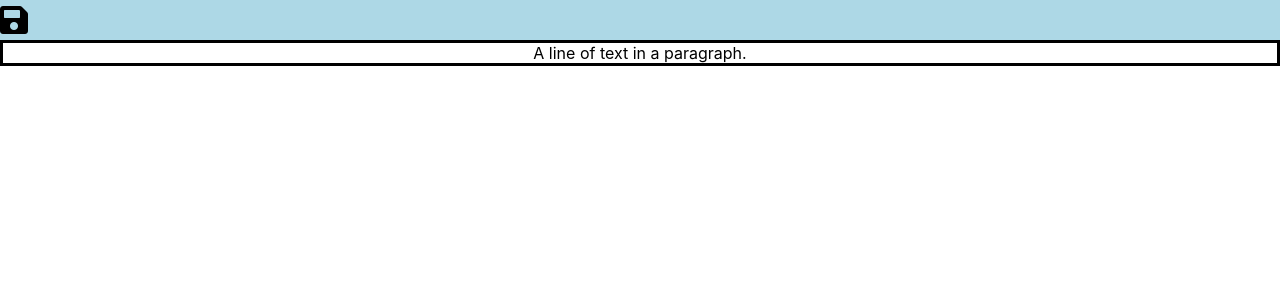
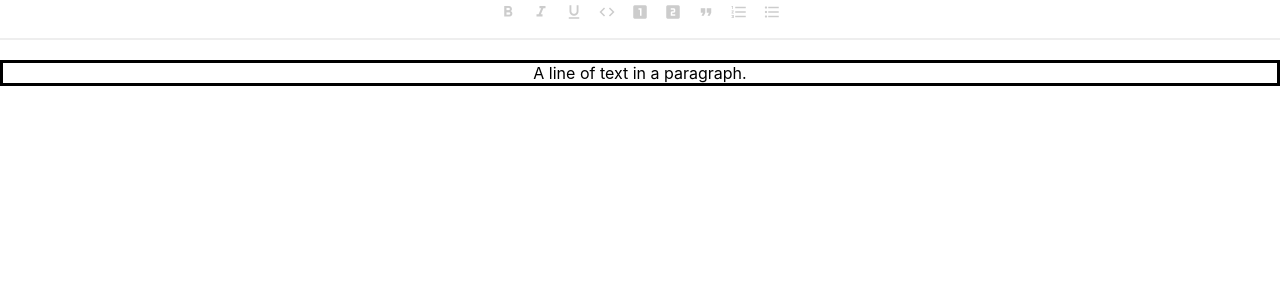
Before and after one commit to chrissayon/GitBlog, a React (Create React App) app: page /Editor in a window 1280 px wide. Shown: the top 300 px of the page. Built offline with nearby package versions, Linux system fonts and the light colour scheme; the HTML template or start-up script is replaced by a standard one.

Commit message:
main: add rich toolbar

```diff
--- a/package.json
+++ b/package.json
@@ -3,6 +3,7 @@
   "version": "0.1.0",
   "private": true,
   "dependencies": {
+    "@emotion/css": "^11.1.3",
     "@testing-library/jest-dom": "^5.14.1",
     "@testing-library/react": "^11.2.7",
     "@testing-library/user-event": "^12.8.3",
--- a/public/index.html
+++ b/public/index.html
@@ -11,6 +11,7 @@
     />
     <link rel="apple-touch-icon" href="%PUBLIC_URL%/logo192.png" />
     <link rel="stylesheet" href="https://cdnjs.cloudflare.com/ajax/libs/font-awesome/5.15.4/css/all.min.css" integrity="sha512-1ycn6IcaQQ40/MKBW2W4Rhis/DbILU74C1vSrLJxCq57o941Ym01SwNsOMqvEBFlcgUa6xLiPY/NS5R+E6ztJQ==" crossorigin="anonymous" referrerpolicy="no-referrer" />
+    <link href="https://fonts.googleapis.com/icon?family=Material+Icons" rel="stylesheet">
     <!--
       manifest.json provides metadata used when your web app is installed on a
       user's mobile device or desktop. See https://developers.google.com/web/fundamentals/web-app-manifest/
--- a/src/components/Editor/TextEditor.jsx
+++ b/src/components/Editor/TextEditor.jsx
@@ -7,6 +7,7 @@ import {
 import {
   Slate,
   Editable,
+
   withReact,
 } from 'slate-react';
 
@@ -15,7 +16,7 @@ import { withHistory } from 'slate-history';
 import { renderElementNoCallback, renderLeafNoCallback } from './EditorComponents';
 import EditorUtilities from './EditorUtilities';
 import './TextEditor.css';
-import Toolbar from './Toolbar';
+import { Toolbar, MarkButton, BlockButton } from './Toolbar';
 
 const TextEditor = () => {
   const [value, setValue] = useState([
@@ -36,7 +37,17 @@ const TextEditor = () => {
       value={value}
       onChange={(newValue) => setValue(newValue)}
     >
-      <Toolbar />
+      <Toolbar>
+        <MarkButton format="bold" icon="format_bold" />
+        <MarkButton format="italic" icon="format_italic" />
+        <MarkButton format="underline" icon="format_underlined" />
+        <MarkButton format="code" icon="code" />
+        <BlockButton format="heading-one" icon="looks_one" />
+        <BlockButton format="heading-two" icon="looks_two" />
+        <BlockButton format="block-quote" icon="format_quote" />
+        <BlockButton format="numbered-list" icon="format_list_numbered" />
+        <BlockButton format="bulleted-list" icon="format_list_bulleted" />
+      </Toolbar>
       <Editable
         className="editor__wrapper"
         renderElement={renderElement}
--- a/src/components/Editor/Toolbar.jsx
+++ b/src/components/Editor/Toolbar.jsx
@@ -1,9 +1,176 @@
+import { forwardRef } from 'react';
+import { cx, css } from '@emotion/css';
+
 import './Toolbar.css';
 
-const Toolbar = () => (
-  <div className="toolbar">
-    <i className="fas fa-save fa-2x" />
-  </div>
+import {
+  Editor,
+  Transforms,
+  Element as SlateElement,
+} from 'slate';
+
+import {
+  useSlate,
+} from 'slate-react';
+
+const LIST_TYPES = ['numbered-list', 'bulleted-list'];
+
+export const Button = forwardRef(
+  (
+    {
+      className,
+      active,
+      reversed,
+      ...props
+    },
+    ref,
+  ) => (
+    <span
+      {...props}
+      ref={ref}
+      className={cx(
+        className,
+        css`
+          cursor: pointer;
+          color: ${reversed
+          ? active
+            ? 'white'
+            : '#aaa'
+          : active
+            ? 'black'
+            : '#ccc'};
+        `,
+      )}
+    />
+  ),
 );
 
-export default Toolbar;
+export const Icon = forwardRef(
+  (
+    { className, ...props },
+    ref,
+  ) => (
+    <span
+      {...props}
+      ref={ref}
+      className={cx(
+        'material-icons',
+        className,
+        css`
+          font-size: 18px;
+          vertical-align: text-bottom;
+        `,
+      )}
+    />
+  ),
+);
+
+export const Menu = forwardRef(
+  (
+    { className, ...props },
+    ref,
+  ) => (
+    <div
+      {...props}
+      ref={ref}
+      className={cx(
+        className,
+        css`
+          & > * {
+            display: inline-block;
+          }
+          & > * + * {
+            margin-left: 15px;
+          }
+        `,
+      )}
+    />
+  ),
+);
+
+const isMarkActive = (editor, format) => {
+  const marks = Editor.marks(editor);
+  return marks ? marks[format] === true : false;
+};
+
+const toggleMark = (editor, format) => {
+  const isActive = isMarkActive(editor, format);
+
+  if (isActive) {
+    Editor.removeMark(editor, format);
+  } else {
+    Editor.addMark(editor, format, true);
+  }
+};
+
+export const MarkButton = ({ format, icon }) => {
+  const editor = useSlate();
+  return (
+    <Button
+      active={isMarkActive(editor, format)}
+      onMouseDown={(event) => {
+        event.preventDefault();
+        toggleMark(editor, format);
+      }}
+    >
+      <Icon>{icon}</Icon>
+    </Button>
+  );
+};
+
+const isBlockActive = (editor, format) => {
+  const [match] = Editor.nodes(editor, {
+    match: (n) => !Editor.isEditor(n) && SlateElement.isElement(n) && n.type === format,
+  });
+
+  return !!match;
+};
+
+const toggleBlock = (editor) => {
+  // const isActive = isBlockActive(editor, format);
+  // const isList = LIST_TYPES.includes(format);
+
+  Transforms.unwrapNodes(editor, {
+    match: (n) => LIST_TYPES.includes(
+      !Editor.isEditor(n) && SlateElement.isElement(n) && n.type,
+    ),
+    split: true,
+  });
+};
+
+export const BlockButton = ({ format, icon }) => {
+  const editor = useSlate();
+  return (
+    <Button
+      active={isBlockActive(editor, format)}
+      onMouseDown={(event) => {
+        event.preventDefault();
+        toggleBlock(editor, format);
+      }}
+    >
+      <Icon>{icon}</Icon>
+    </Button>
+  );
+};
+
+export const Toolbar = forwardRef(
+  (
+    { className, ...props },
+    ref,
+  ) => (
+    <Menu
+      {...props}
+      ref={ref}
+      className={cx(
+        className,
+        css`
+          position: relative;
+          padding: 1px 18px 17px;
+          margin: 0 -20px;
+          border-bottom: 2px solid #eee;
+          margin-bottom: 20px;
+        `,
+      )}
+    />
+  ),
+);
```
Also changed, not shown: .eslintrc.json, 1 other file (tests, documents, lock files or other folders).
